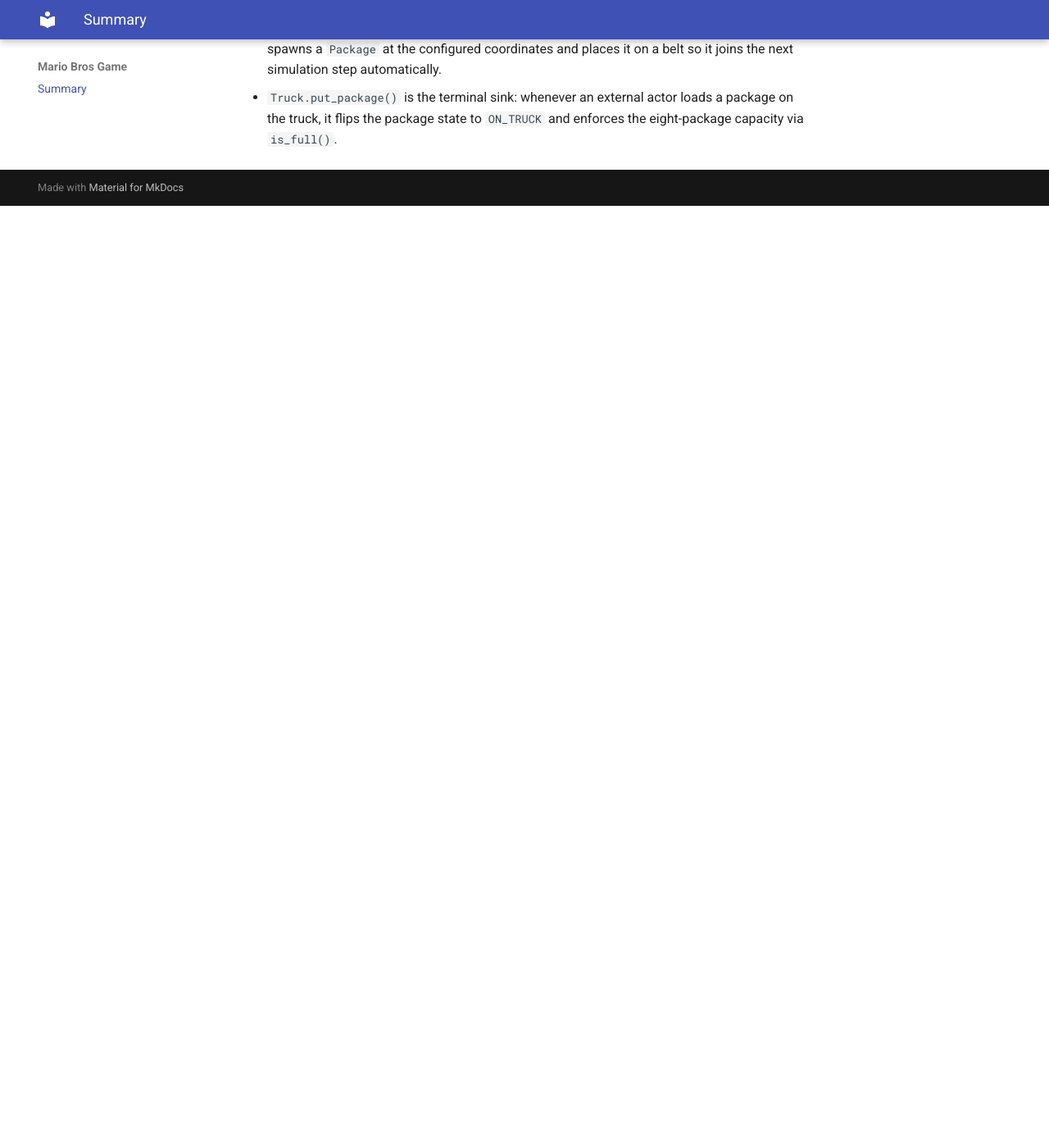
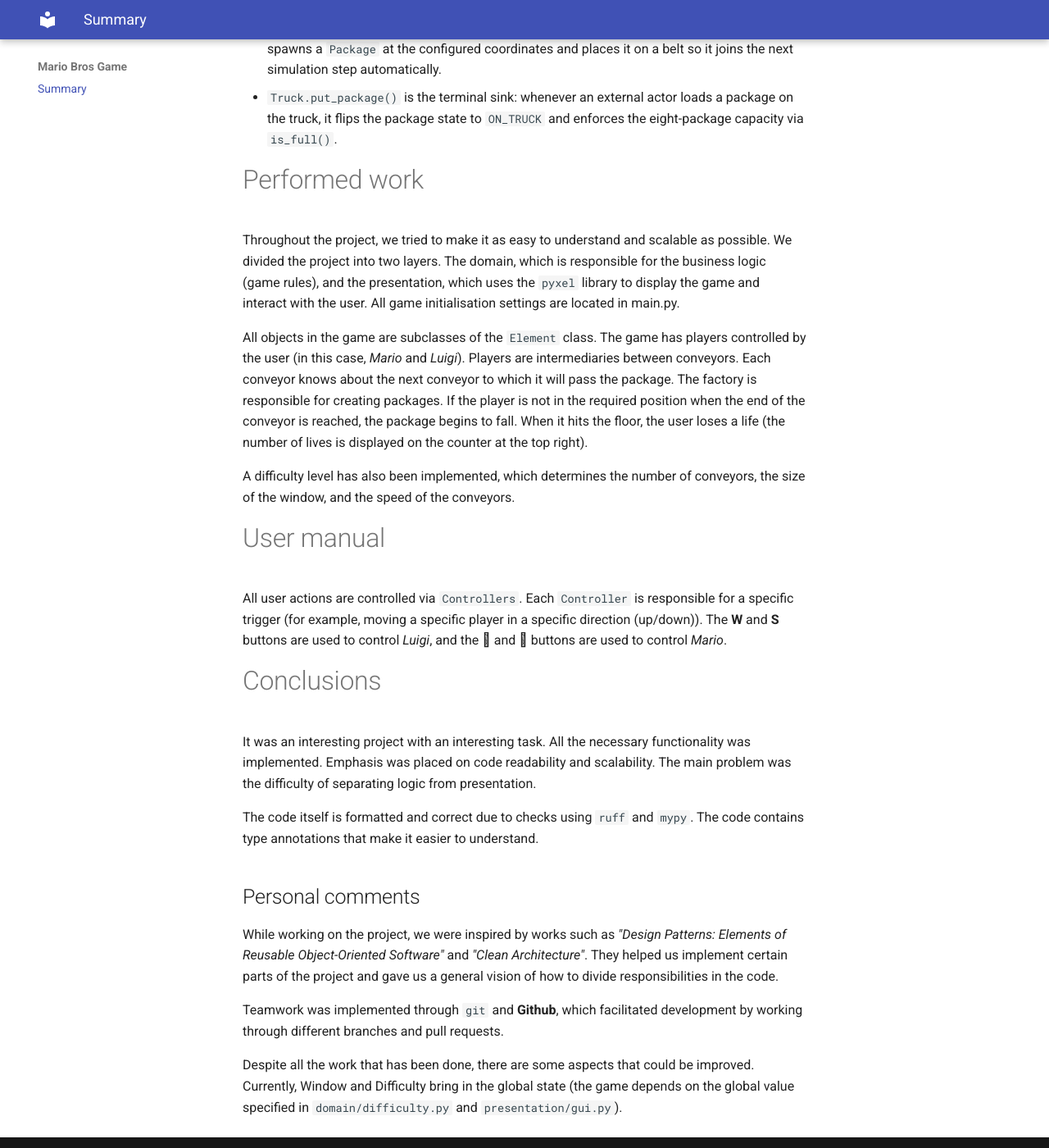
Before and after one commit to AliakseiYafremau/mario_bros, an MkDocs documentation site: the page built from docs/index.md, in a window 1280 px wide and 1400 px high, scrolled down 3949 px. Shown: the whole window at 82% size. Built offline with MkDocs 1.6.1 and Material for MkDocs 9.7.7, drawn with Linux system fonts in a browser that asks for light colours; before the commit the page ends 4200 px from its top, so only the background shows below that.

Commit message:
improve report

```diff
--- a/docs/index.md
+++ b/docs/index.md
@@ -99,3 +99,30 @@
 - `Game.move_player_up()` / `move_player_down()` take a `Player`, find their current `Floor` within the allowed tuple, and move exactly one step toward the target tier. They guard against moving past the ends of the tuple and raise a `DomainError` if a player's coordinates no longer match any known floor.
 - `Game.create_package()` asks every `PackageFactory` to `create_package()`, which in turn spawns a `Package` at the configured coordinates and places it on a belt so it joins the next simulation step automatically.
 - `Truck.put_package()` is the terminal sink: whenever an external actor loads a package on the truck, it flips the package state to `ON_TRUCK` and enforces the eight-package capacity via `is_full()`.
+
+
+# Performed work
+
+Throughout the project, we tried to make it as easy to understand and scalable as possible. We divided the project into two layers. The domain, which is responsible for the business logic (game rules), and the presentation, which uses the `pyxel` library to display the game and interact with the user. All game initialisation settings are located in main.py.
+
+All objects in the game are subclasses of the `Element` class. The game has players controlled by the user (in this case, _Mario_ and _Luigi_). Players are intermediaries between conveyors. Each conveyor knows about the next conveyor to which it will pass the package. The factory is responsible for creating packages. If the player is not in the required position when the end of the conveyor is reached, the package begins to fall. When it hits the floor, the user loses a life (the number of lives is displayed on the counter at the top right).
+
+A difficulty level has also been implemented, which determines the number of conveyors, the size of the window, and the speed of the conveyors.
+
+# User manual
+
+All user actions are controlled via `Controllers`. Each `Controller` is responsible for a specific trigger (for example, moving a specific player in a specific direction (up/down)). The __W__ and __S__ buttons are used to control _Luigi_, and the ____ and ____ buttons are used to control _Mario_.
+
+# Conclusions
+
+It was an interesting project with an interesting task. All the necessary functionality was implemented. Emphasis was placed on code readability and scalability. The main problem was the difficulty of separating logic from presentation.
+
+The code itself is formatted and correct due to checks using `ruff` and `mypy`. The code contains type annotations that make it easier to understand.
+
+## Personal comments
+
+While working on the project, we were inspired by works such as _"Design Patterns: Elements of Reusable Object-Oriented Software"_ and _"Clean Architecture"_. They helped us implement certain parts of the project and gave us a general vision of how to divide responsibilities in the code.
+
+Teamwork was implemented through `git` and __Github__, which facilitated development by working through different branches and pull requests.
+
+Despite all the work that has been done, there are some aspects that could be improved. Currently, Window and Difficulty bring in the global state (the game depends on the global value specified in `domain/difficulty.py` and `presentation/gui.py`).
```
Also changed, not shown: README.md (+6 -0 lines).
